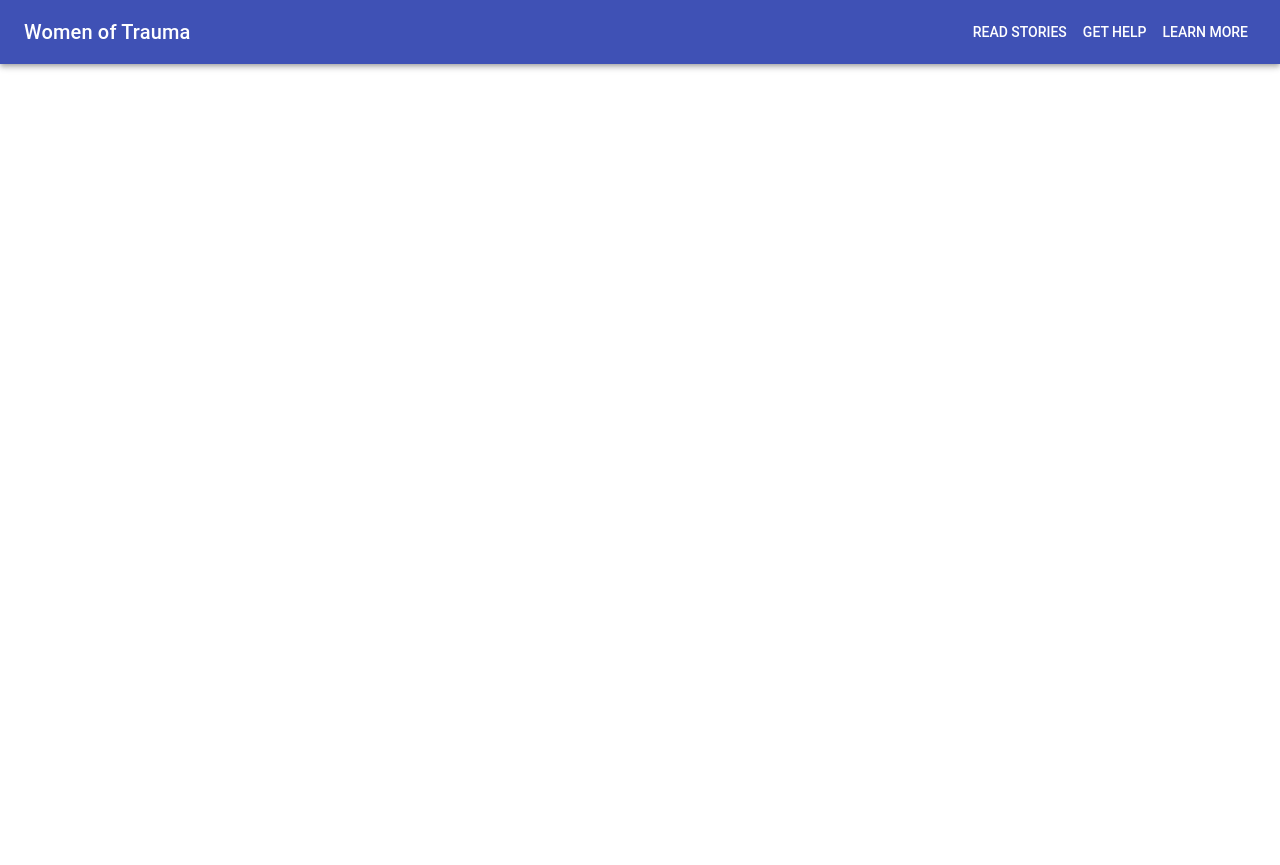
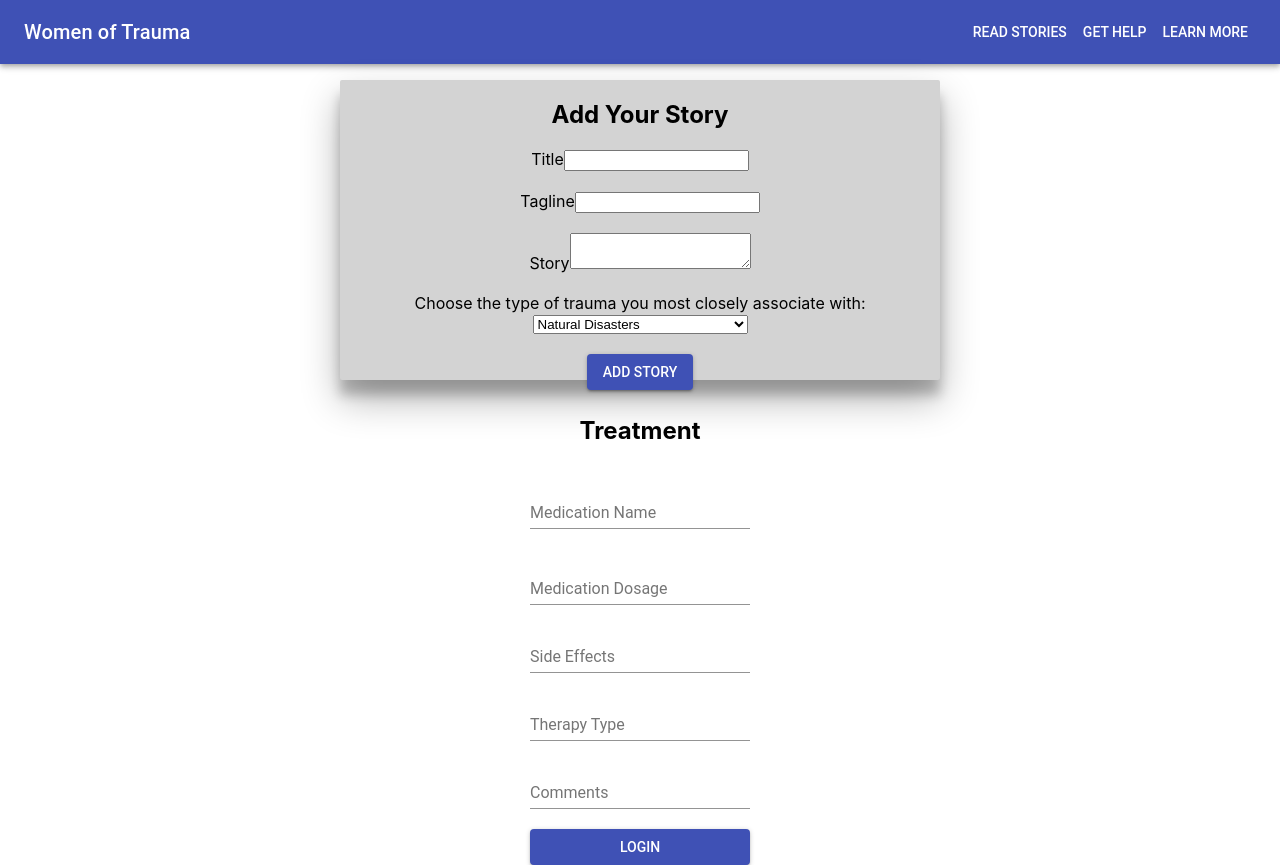
Before and after one commit to BekahHW/Women-of-Trauma-Client, a React (Create React App) app: page /UserProfile in a window 1280 px wide. Before the commit the page ends 800 px from the top, so only its background shows below. Built offline with nearby package versions, Linux system fonts and the light colour scheme.

Commit message:
Create user profile with treatment form and narrative form

```diff
--- a/src/components/Home.js
+++ b/src/components/Home.js
@@ -2,7 +2,7 @@ import React from 'react';
 import Welcome from '../components/Welcome'
 import Banner from '../components/Banner'
 import MainQuote from '../components/MainQuote'
-import NarrativeCard from '../components/NarrativeCard'
+// import NarrativeCard from '../components/NarrativeCard'
 
 
 
--- /dev/null
+++ b/src/components/UserProfile.js
@@ -0,0 +1,12 @@
+import React from 'react'
+import NarrativeForm from '../containers/NarrativeForm'
+import TreatmentForm from '../containers/TreatmentForm'
+
+const UserProfile = () => (
+  <div>
+    <NarrativeForm />
+    <TreatmentForm />
+  </div>
+)
+
+export default UserProfile
--- a/src/containers/App.js
+++ b/src/containers/App.js
@@ -6,6 +6,8 @@ import Home from '../components/Home'
 import Disorders from './Disorders'
 import Narratives from './Narratives'
 import getHelp from '../components/GetHelp'
+import UserProfile from '../components/UserProfile'
+
 import loginForm from './LoginForm'
 
 const App = () => (
@@ -20,6 +22,8 @@ const App = () => (
         <Route exact path="/narratives" component={Narratives} />
         <Route exact path="/getHelp" component={getHelp} />
         <Route exact path="/loginForm" component={loginForm} />
+        <Route exact path="/UserProfile" component={UserProfile} />
+
 
 
         </React.Fragment>
--- a/src/containers/TreatmentForm.js
+++ b/src/containers/TreatmentForm.js
@@ -37,7 +37,7 @@ class TreatmentForm extends Component {
 
     return (
       <div className="LoginForm">
-        <h2>Signup or Login</h2>
+        <h2>Treatment</h2>
         <FormControl onSubmit={this.handleOnSubmit} >
           <div key={this.id}>
             <TextField
```
